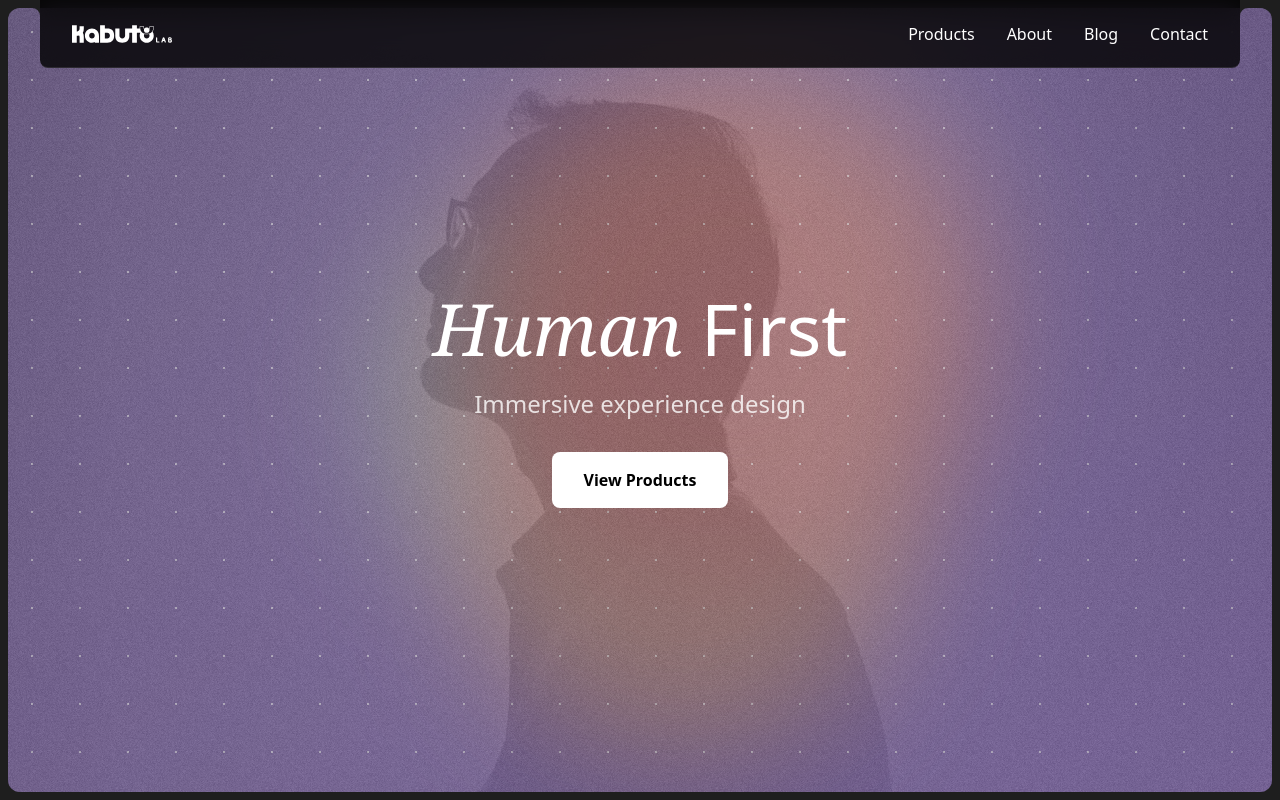
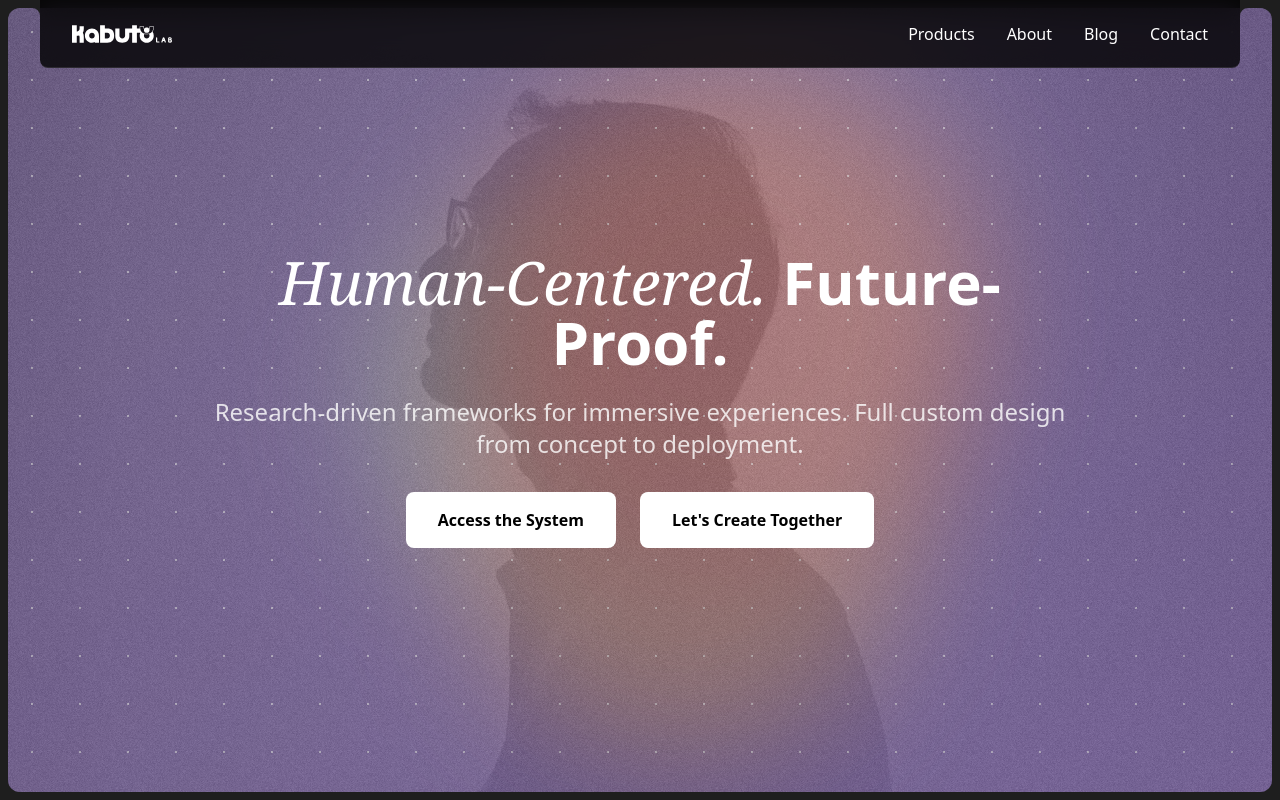
Before and after one commit to christi4ntoro/kabuto-lab, a Next.js app: page / in a window 1280 px wide. Shown: the top 800 px of the page. Built offline with nearby package versions, Linux system fonts and the light colour scheme.

Commit message:
header content text

```diff
--- a/app/layout.tsx
+++ b/app/layout.tsx
@@ -1,5 +1,5 @@
 import type { Metadata } from "next";
-import { Geist, Geist_Mono, Newsreader } from "next/font/google";
+import { Geist, JetBrains_Mono, Newsreader } from "next/font/google";
 import "./globals.css";
 import Header from "@/components/shared/Header";
 import Footer from '@/components/shared/Footer';
@@ -18,8 +18,8 @@ const newsreaderSerif = Newsreader({
   style: ["normal", "italic"],  // Enables italic if available
 });
 
-const geistMono = Geist_Mono({
-  variable: "--font-geist-mono",
+const jetbrainsMono = JetBrains_Mono({
+  variable: "--font-jetbrains-mono",
   subsets: ["latin"],
 });
 
@@ -36,7 +36,7 @@ export default function RootLayout({
   return (
     <html lang="en">
       <body
-        className={`${geistSans.variable} ${geistMono.variable} ${newsreaderSerif.variable} antialiased`}
+        className={`${geistSans.variable} ${jetbrainsMono.variable} ${newsreaderSerif.variable} antialiased`}
       >
         <Header />
         {children}
--- a/components/home/Hero.tsx
+++ b/components/home/Hero.tsx
@@ -45,8 +45,8 @@ export default function Hero() {
   }, []);
 
   return (
-    <section className="h-screen w-full bg-[#1e1e1e] flex items-center justify-center p-2 h-screen md:snap-start">
-      <div className="relative w-full h-full rounded-xl overflow-hidden bg-gradient-to-br from-[#6c588d] to-[#8a6fb8]">
+    <section className="h-screen w-full bg-[#1e1e1e] flex items-center justify-center p-2 md:p-2 py-4 md:py-2 md:snap-start">
+  <div className="relative w-full h-full rounded-xl overflow-hidden bg-gradient-to-br from-[#6c588d] to-[#8a6fb8]">
 
         {/* Animated gradient blobs */}
         <div className="absolute inset-0 overflow-hidden opacity-60">
@@ -102,18 +102,27 @@ export default function Hero() {
         {/* Content */}
         <div className="relative h-full flex items-center justify-center px-4 z-10">
           <div className="text-center max-w-4xl">
-            <h1 className="text-4xl sm:text-5xl md:text-6xl lg:text-7xl mb-4 sm:mb-6 text-white">
-              <span className="font-serif italic">Human</span> <span className='fontBold'>First</span>
+            <h1 className="text-4xl sm:text-5xl md:text-6xl lg:text-6xl mb-4 sm:mb-6 text-white">
+              <span className="font-serif italic">Human-Centered.</span> <span className='font-bold'>Future-Proof.</span>
             </h1>
             <p className="text-lg sm:text-xl md:text-2xl text-white/80 mb-6 sm:mb-8">
-              Immersive experience design
+              Research-driven frameworks for immersive experiences. Full custom design from concept to deployment.
             </p>
-            <Link
-              href="/products"
-              className="inline-block bg-white text-black px-6 py-3 sm:px-8 sm:py-4 rounded-lg font-bold hover:bg-gray-200 transition-colors duration-200"
-            >
-              View Products
-            </Link>
+            {/* Buttons Container */}
+            <div className="flex flex-col sm:flex-row gap-4 sm:gap-6 justify-center items-center">
+              <Link
+                href="/products"
+                className="inline-block bg-white text-black px-6 py-3 sm:px-8 sm:py-4 rounded-lg font-bold hover:bg-gray-200 transition-colors duration-200 text-center"
+              >
+                Access the System
+              </Link>
+              <Link
+                href="/products"
+                className="inline-block bg-white text-black px-6 py-3 sm:px-8 sm:py-4 rounded-lg font-bold hover:bg-gray-200 transition-colors duration-200 text-center"
+              >
+                Let's Create Together
+              </Link>
+            </div>
           </div>
         </div>
       </div>
```
